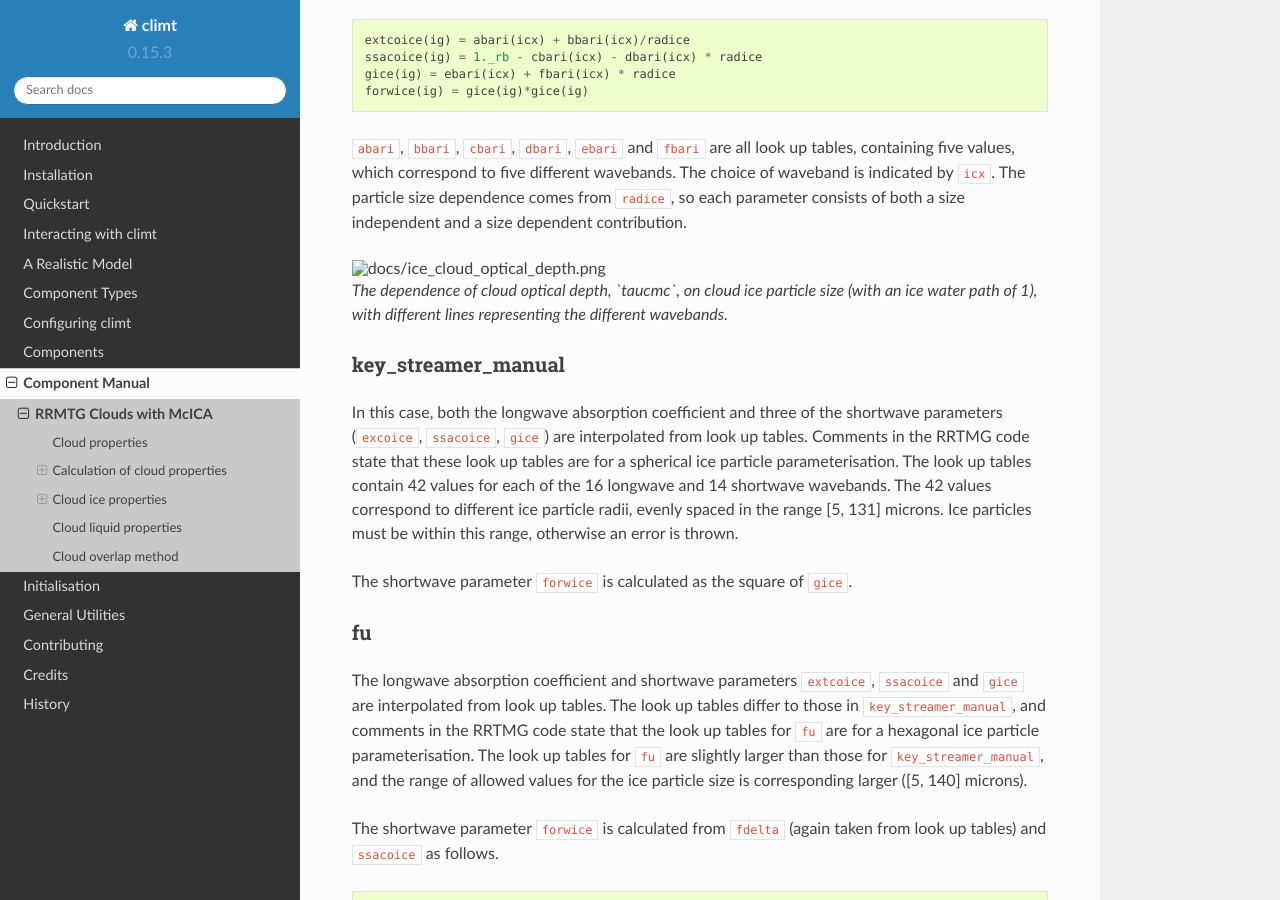
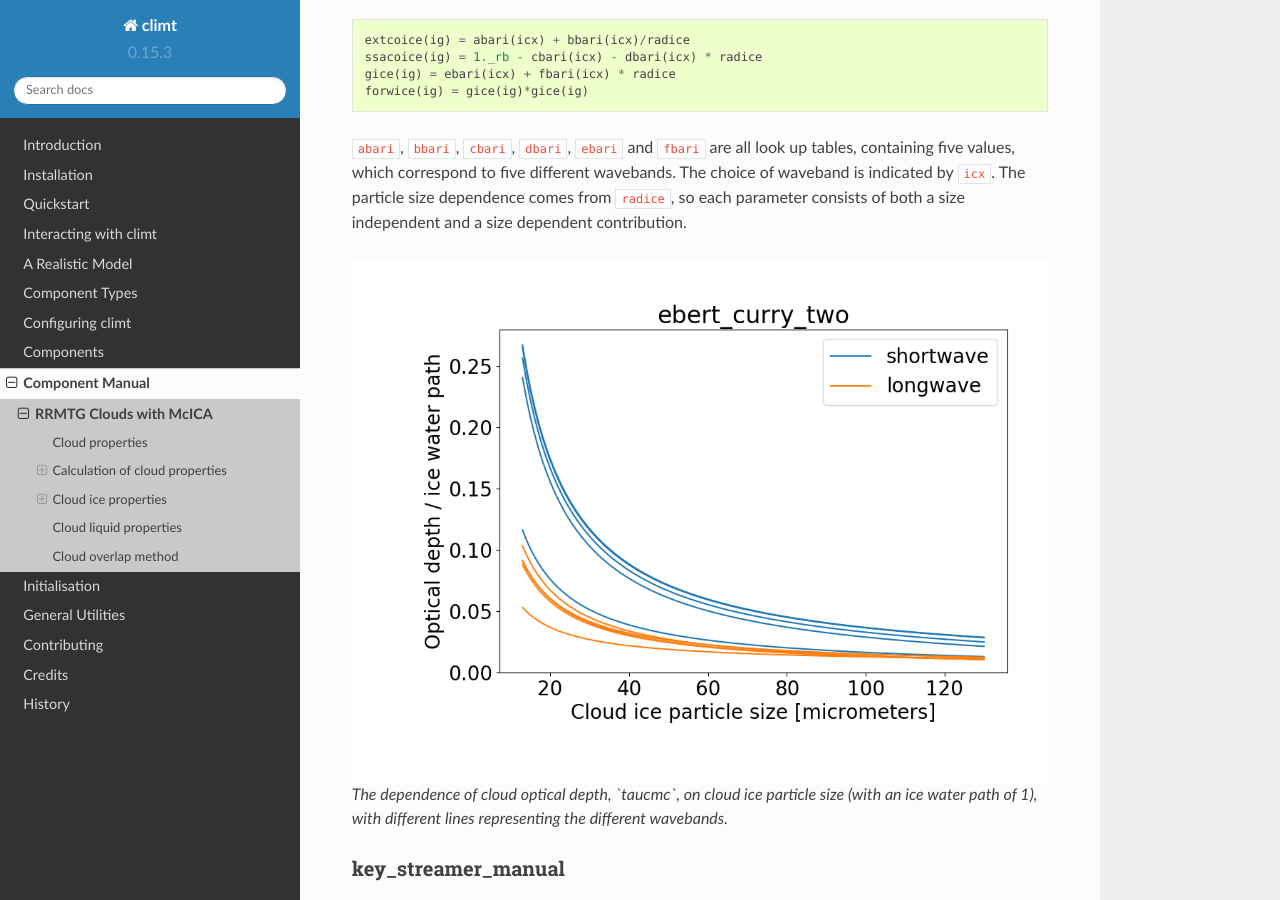
Before and after one commit to CliMT/climt, a Sphinx documentation site: the page built from docs/rrtmg_clouds.rst, in a window 1280 px wide and 900 px high, scrolled down 3549 px. Built offline with Sphinx 7.4.7 and the Read the Docs theme 2.0.0, drawn with Linux system fonts in a browser that asks for light colours.

Commit message:
Update rrtmg_clouds.rst

```diff
--- a/docs/rrtmg_clouds.rst
+++ b/docs/rrtmg_clouds.rst
@@ -162,7 +162,7 @@ For the shortwave, the parameters (required for the optical depth, single scatte
 The choice of waveband is indicated by ``icx``.
 The particle size dependence comes from ``radice``, so each parameter consists of both a size independent and a size dependent contribution.
 
-.. figure:: ./docs/ice_cloud_optical_depth.png
+.. figure:: ./ice_cloud_optical_depth.png
 
     *The dependence of cloud optical depth, `taucmc`, on cloud ice particle size (with an ice water path of 1), with different lines representing the different wavebands.*
 
```
Also changed, not shown: other parts of docs/rrtmg_clouds.rst (+1 -1 lines).
